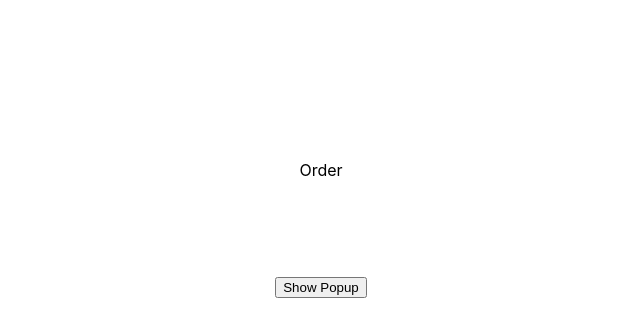
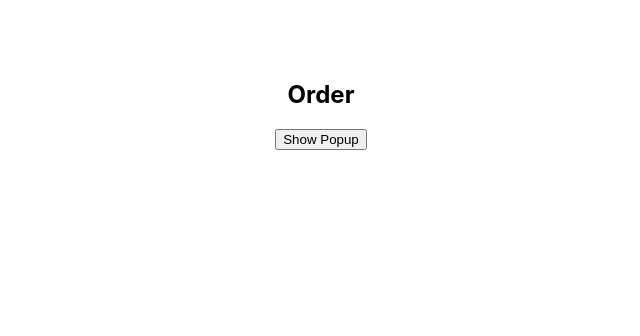
Before and after one commit to thegicode/reactjs-lab, a React (Create React App) app: page /order in a window 1280 px wide. Shown: the top 336 px of the page, without its empty margins (319-959 px from the left). Built offline with nearby package versions, Linux system fonts and the light colour scheme.

Commit message:
Add code-split

```diff
--- a/package.json
+++ b/package.json
@@ -8,6 +8,7 @@
     "@testing-library/user-event": "^12.6.2",
     "react": "^17.0.1",
     "react-dom": "^17.0.1",
+    "react-router-dom": "^5.2.0",
     "react-scripts": "4.0.1",
     "web-vitals": "^0.2.4"
   },
--- a/src/App.js
+++ b/src/App.js
@@ -1,16 +1,28 @@
-import OrderHook from './OrderHook';
+import React, { Suspense, lazy } from 'react';
+import { BrowserRouter as Router, Route, Switch } from 'react-router-dom';
+
 import './App.css';
 
-function App() {
 
-  return (
-    <div className="App">
-      <div>
-        {/* <Order /> */}
-        <OrderHook />
-      </div>
-    </div>
-  );
-}
+const Home = lazy(() => import('./routes/Home'));
+const About = lazy(() => import('./routes/About'));
+const Order = lazy(() => import('./Order'));
+const OrderHook = lazy(() => import('./OrderHook'));
+
+
+const App = () => (
+  <Router>
+    <Suspense fallback={<div>Loading...</div>}>
+      <Switch>
+        <Route exact path="/" component={Home}/>
+        <Route path="/about" component={About}/>
+        <Route path="/order" component={Order}/>
+        <Route path="/orderhook" component={OrderHook}/>
+      </Switch>
+    </Suspense>
+  </Router>
+);
+
+
 
 export default App;
--- a/src/Order.js
+++ b/src/Order.js
@@ -32,18 +32,16 @@ class Order extends React.Component {
 
   render() {
     return (
-    	<div>
-    	Order
-    	<br/>
-    	<br/>
-    	{ Object.keys(this.state.data).length > 0  &&
-    		<div>
-    		<p>{this.state.data.addr}</p>
-    		<p>{this.state.data.mobile}</p>
-    		</div>
-    	}
-    	<br/>
-    	<br/>
+    	<div className="order">
+      	<h2>Order</h2>
+
+      	{ Object.keys(this.state.data).length > 0  &&
+      		<div className="order-data">
+        		<p>{this.state.data.addr}</p>
+        		<p>{this.state.data.mobile}</p>
+      		</div>
+      	}
+
 	      <button onClick={this.handlePopup}>Show Popup</button>
 	      {this.state.isShowPopup &&
 	      	<PopupContent onCloseButtonClick = {this.handlePopupClose} />
--- a/src/OrderHook.js
+++ b/src/OrderHook.js
@@ -18,24 +18,22 @@ function Order(){
 
   return (
 
-  	<div>
+  	<div className="order">
 
-      <p>Order</p>
+      <h2>Order</h2>
 
-      <br/><br/>
 
     	{ Object.keys(data).length > 0  &&
-    		<div>
+    		<div className="order-data">
       		<p>{data.addr}</p>
       		<p>{data.mobile}</p>
     		</div>
     	}
 
-    	<br/><br/>
 
       <button onClick={handlePopup}>Show Popup</button>
 
-      {isShowPopup &&
+      { isShowPopup &&
       	<PopupContent onCloseButtonClick = {handlePopupClose} />
       }
 
--- a/src/order.css
+++ b/src/order.css
@@ -1,8 +1,18 @@
 
-.testcontent {
-	color: black;
+.order{
+	display: flex;
+	flex-direction: column;
+	align-items: center;
+	justify-content: center;
 }
 
+.order h2 {
+	margin-top: 5rem;
+}
+.order-data{
+	margin-bottom: 5rem;
+	text-align: center;
+}
 .popupContent {
 	position: fixed; top: 50px; right: 50px; bottom: 50px; left: 50px;
 	background: gray;
--- /dev/null
+++ b/src/routes/About.js
@@ -0,0 +1,8 @@
+
+function About(){
+	return(
+		<div className="about">About</div>
+	);
+}
+
+export default About;
--- /dev/null
+++ b/src/routes/Home.js
@@ -0,0 +1,8 @@
+
+function Home(){
+	return(
+		<div className="home">Home</div>
+	);
+}
+
+export default Home;
```
Also changed, not shown: src/App_lazy.js (added, +27 -0 lines), 2 other files (tests, documents, lock files or other folders).
